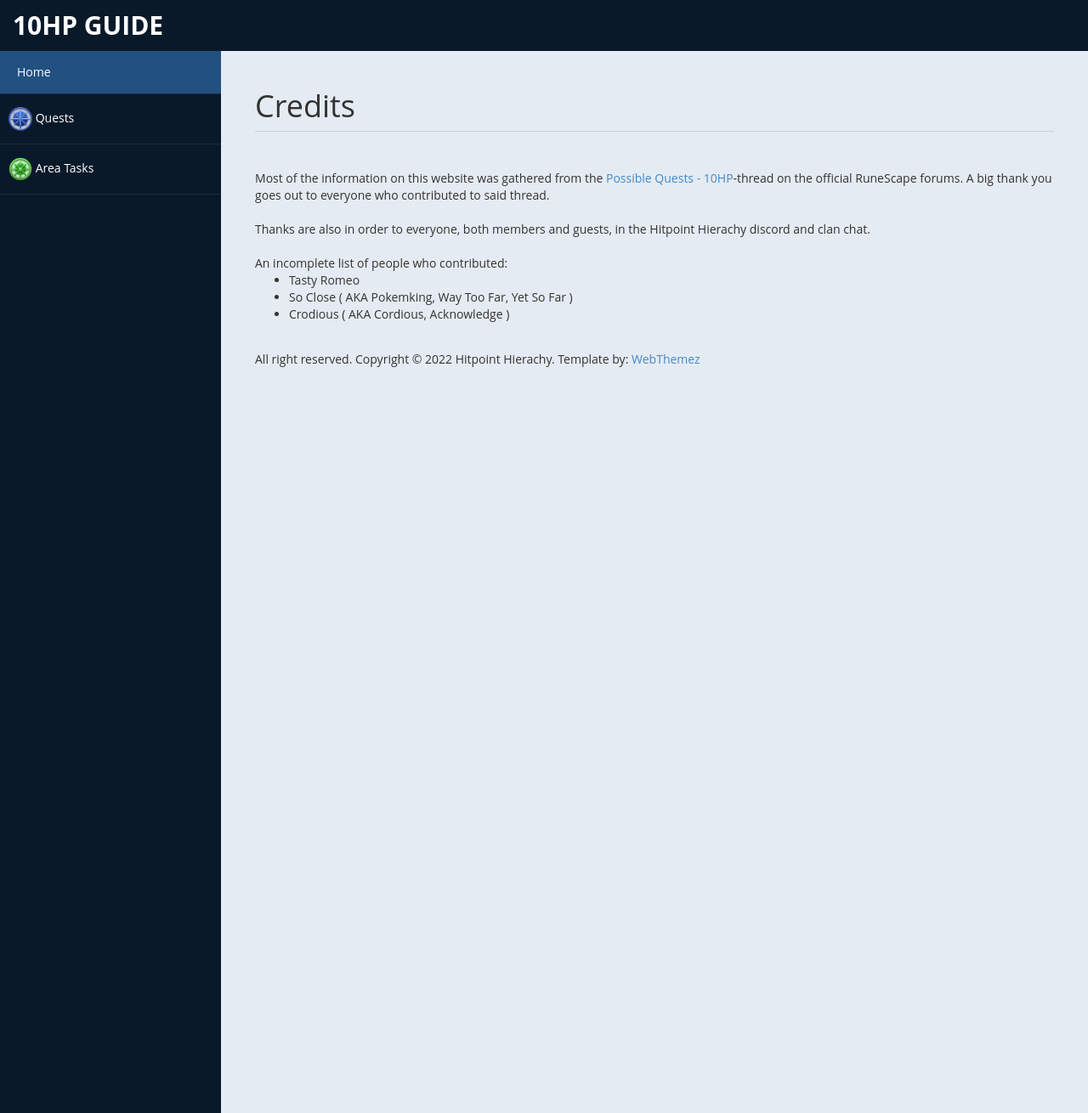
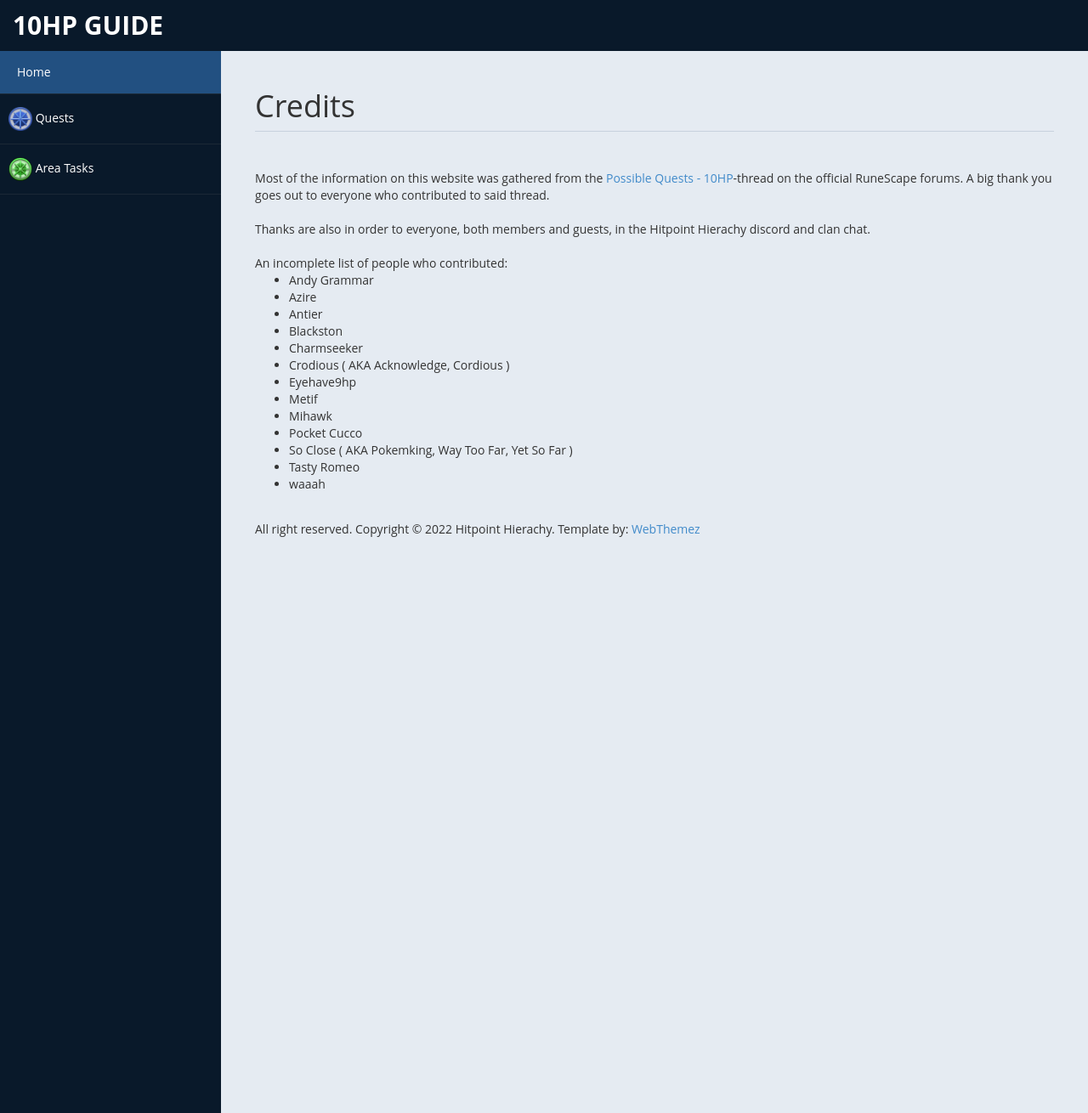
Before and after one commit to TastyRomeo/10HP-Guide, a Jekyll site: the page built from credits.html, in a window 1280 px wide. Shown: the whole page at 85% size. Built offline with Jekyll 4.4.1, drawn with Linux system fonts in a browser that asks for light colours; nearby versions of some CDN libraries.

Commit message:
Update credits.yml

```diff
--- a/_data/credits.yml
+++ b/_data/credits.yml
@@ -1,13 +1,35 @@
 -
-  name: 'Tasty Romeo'
+  name: 'Andy Grammar'
+-
+  name: 'Azire'
+-
+  name: 'Antier'
+-
+  name: 'Blackston'
+-
+  name: 'Charmseeker'
+-
+  name: 'Crodious'
+  alts:
+    - 'Acknowledge'
+    - 'Cordious'
+-
+  name: 'Eyehave9hp'
+-
+  name: 'Metif'
+-
+  name: 'Mihawk'
+-
+  name: 'Pocket Cucco'
+
 -
   name: 'So Close'
   alts:
     - 'Pokemking'
     - 'Way Too Far'
     - 'Yet So Far'
+
 -
-  name: 'Crodious'
-  alts:
-    - 'Cordious'
-    - 'Acknowledge'
+  name: 'Tasty Romeo'
+-
+  name: 'waaah'
```
